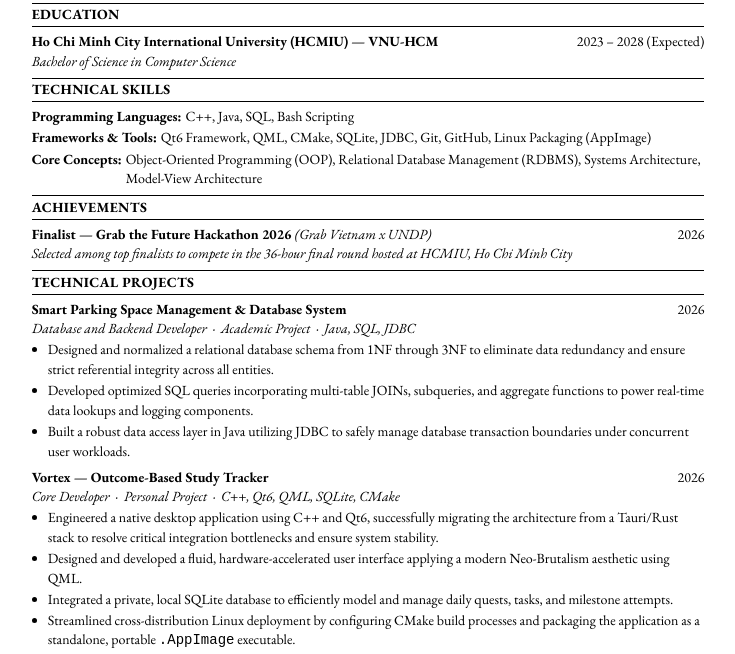
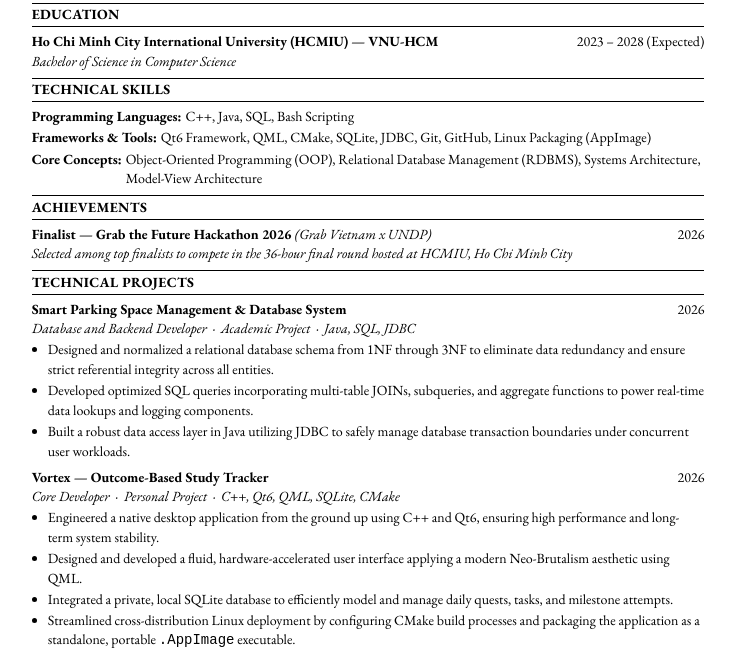
Before and after one commit to NarieWynn/cv, a plain HTML site: page index.html in a window 1280 px wide. Shown: the part 108-762 px from the top of the page, without its empty margins (272-1007 px from the left). Drawn offline with nearby package versions, Linux system fonts and the light colour scheme.

Commit message:
fix: update cv content

```diff
--- a/index.html
+++ b/index.html
@@ -193,7 +193,6 @@
   </section>
 
   <!-- TECHNICAL SKILLS -->
-  <!-- TECHNICAL SKILLS -->
   <section class="section">
     <div class="section-label">Technical Skills</div>
     <div class="skill-row">
@@ -241,7 +240,6 @@
     </div>
 
     <!-- Project 2 -->
-    <!-- Project 2 -->
     <div class="project">
       <div class="project-header">
         <div class="project-title">Vortex — Outcome-Based Study Tracker</div>
@@ -249,7 +247,7 @@
       </div>
       <div class="project-sub">Core Developer &nbsp;&middot;&nbsp; Personal Project &nbsp;&middot;&nbsp; C++, Qt6, QML, SQLite, CMake</div>
       <ul class="bullets">
-        <li>Engineered a native desktop application using C++ and Qt6, successfully migrating the architecture from a Tauri/Rust stack to resolve critical integration bottlenecks and ensure system stability.</li>
+        <li>Engineered a native desktop application from the ground up using C++ and Qt6, ensuring high performance and long-term system stability.</li>
         <li>Designed and developed a fluid, hardware-accelerated user interface applying a modern Neo-Brutalism aesthetic using QML.</li>
         <li>Integrated a private, local SQLite database to efficiently model and manage daily quests, tasks, and milestone attempts.</li>
         <li>Streamlined cross-distribution Linux deployment by configuring CMake build processes and packaging the application as a standalone, portable <code>.AppImage</code> executable.</li>
```
